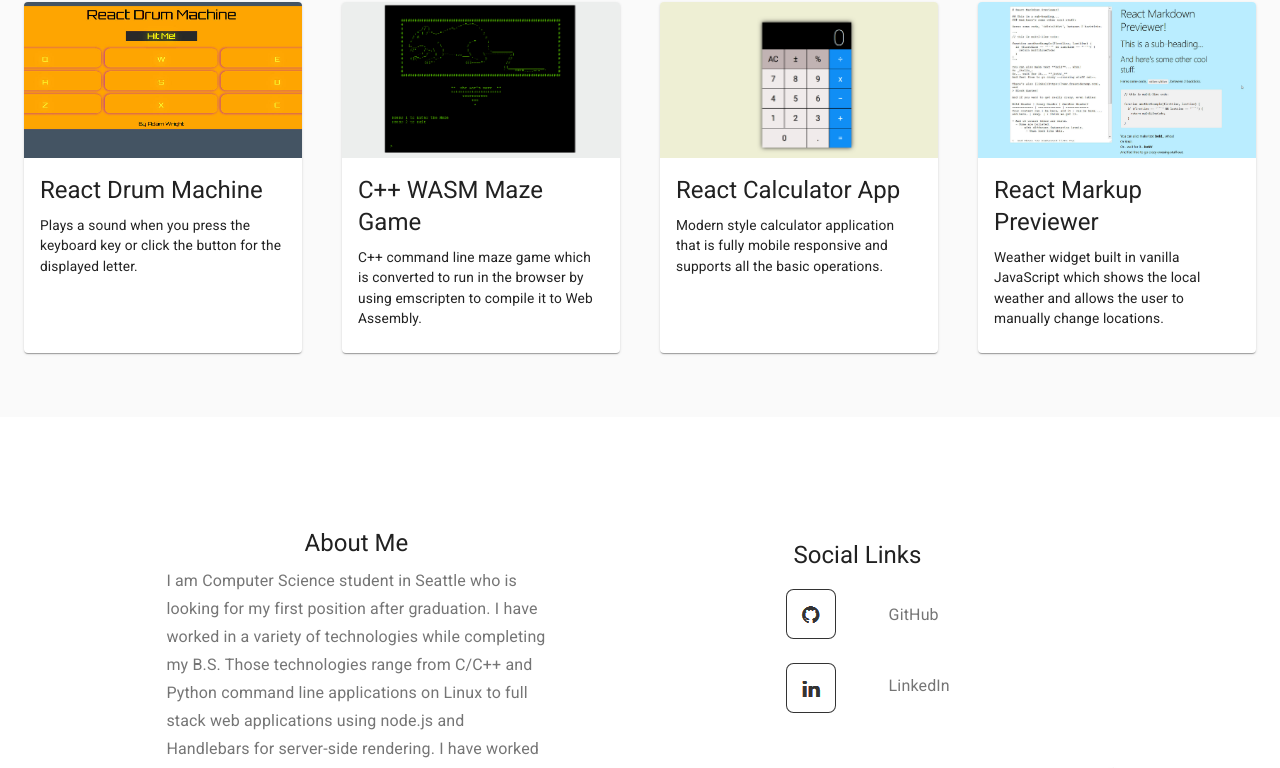
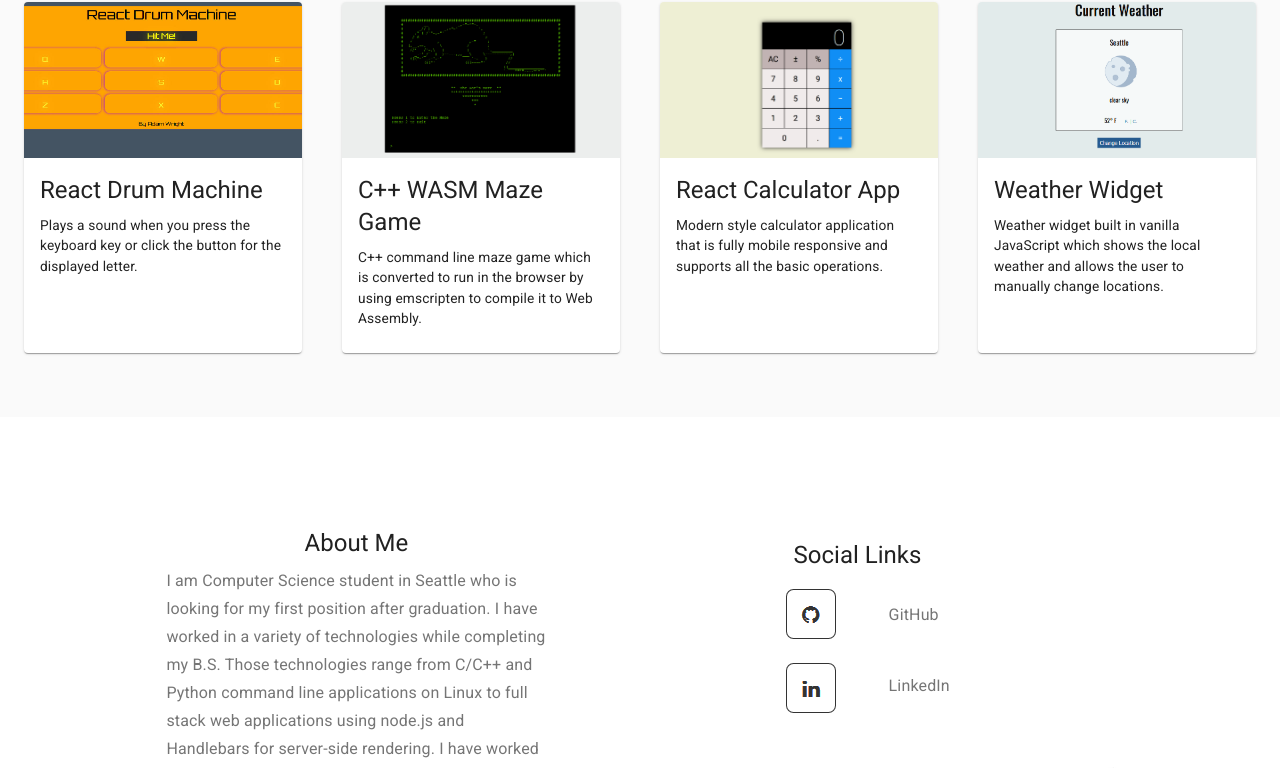
Before and after one commit to adam4321/react_portfolio, a React (Create React App) app: page / in a window 1280 px wide. Shown: the part 1400-2168 px from the top of the page. Built offline with nearby package versions, Linux system fonts and the light colour scheme.

Commit message:
switch to weather project

```diff
--- a/src/App.js
+++ b/src/App.js
@@ -33,7 +33,7 @@ import amp_library_screenshot from './images/amp-library-screenshot.jpg';
 import bug_tracker_screenshot from './images/bug_tracker_screenshot.png';
 import drum_machine_screenshot from './images/drum-machine-screenshot.jpg';
 import maze_game_screenshot from './images/maze_game_screenshot.png';
-import markdown_screenshot from './images/markdown-screenshot.jpg';
+import weather_screenshot from './images/weather_app.png';
 import calculator_screenshot from './images/calculator-screenshot.png';
 import logo from './images/Adam_logo.png';
 import skyline from './images/skyline.jpg';
@@ -231,10 +231,10 @@ const SMALL_PROJ_CARDS = [
     },
     {
         key: 4,
-        image: markdown_screenshot,
-        title: 'React Markup Previewer',
-        project: 'React Markup Previewer',
-        link: 'https://adamjwright.com/markdown_previewer',
+        image: weather_screenshot,
+        title: 'Weather Widget',
+        project: 'Weather Widget',
+        link: 'https://adamjwright.com/weather_widget',
         about:
             `Weather widget built in vanilla JavaScript which shows the local weather and
             allows the user to manually change locations.`
```
Also changed, not shown: src/images/weather_app.png (added).
